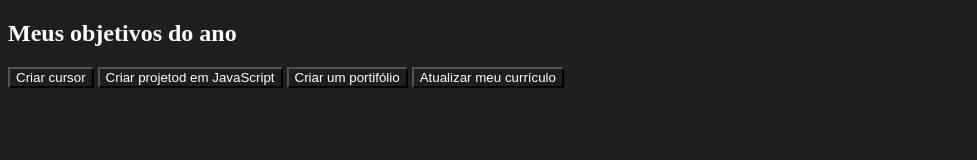
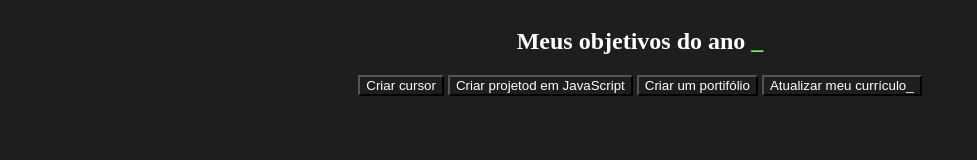
Before and after one commit to Beabenhossi/3F_2024--Benhossi, a plain HTML site: page index.html in a window 1280 px wide. Shown: the whole page, without its empty margins (0-977 px from the left). Drawn offline with Linux system fonts and the light colour scheme.

Commit message:
aula 18/04

```diff
--- a/index.html
+++ b/index.html
@@ -8,13 +8,13 @@
     <link rel="stylesheet" href="style.css">
 </head>
 <body>
-    <section class="conteudp-principal">
-        <h2 class="conteudo-principal">Meus objetivos do ano</h2>
+    <section class="conteudo-principal">
+        <h2 class="titulo-principal">Meus objetivos do ano <span>_</span></h2>
         <div class="botoes">
             <button class="botao">Criar cursor</button>
             <button class="botao">Criar projetod em JavaScript</button>
             <button class="botao">Criar um portifólio</button>
-            <button class="botao">Atualizar meu currículo</button>
+            <button class="botao">Atualizar meu currículo_</button>
         </div>
     </section>
 </body>
--- a/style.css
+++ b/style.css
@@ -10,3 +10,13 @@
     background-color: var(--cor-de-fundo);
     color: var(--branco);
 }
+
+span{
+    color: var(--verde);
+}
+.conteudo-principal{
+    display: flex;
+    flex-direction: column;
+    justify-content: center;
+    align-items: center;
+}
```
